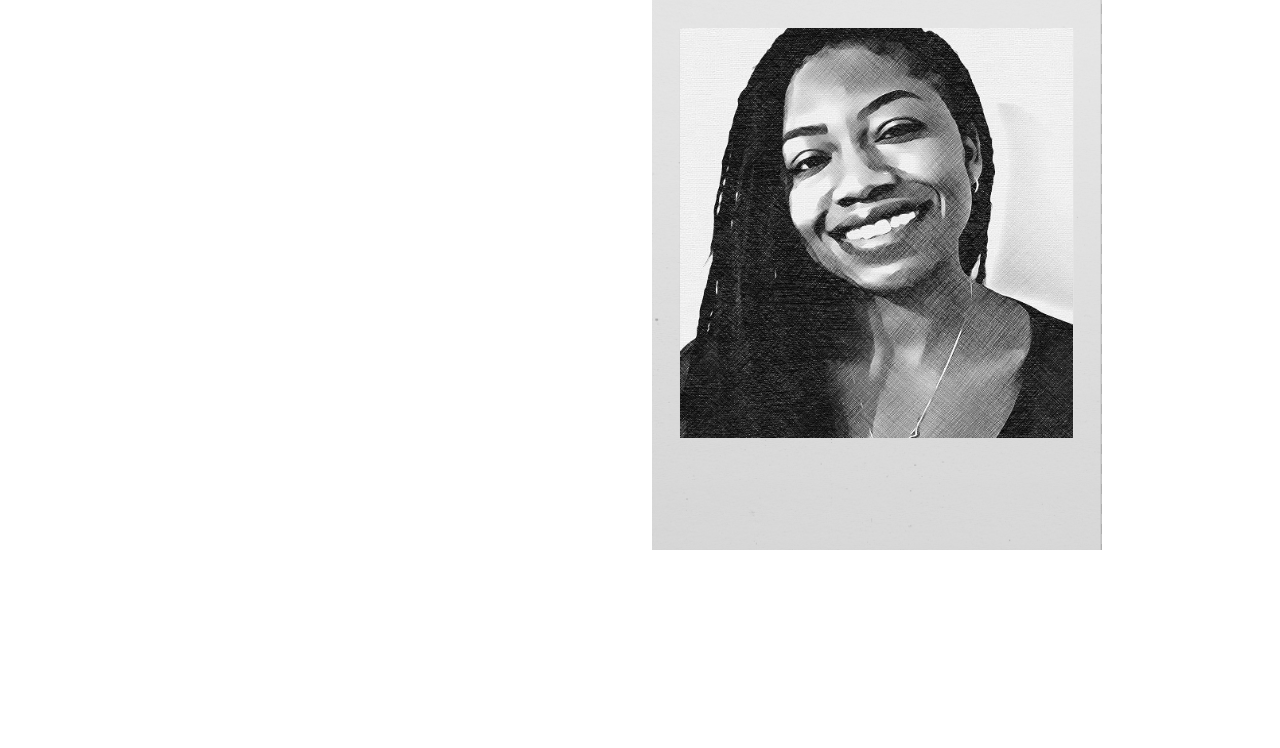
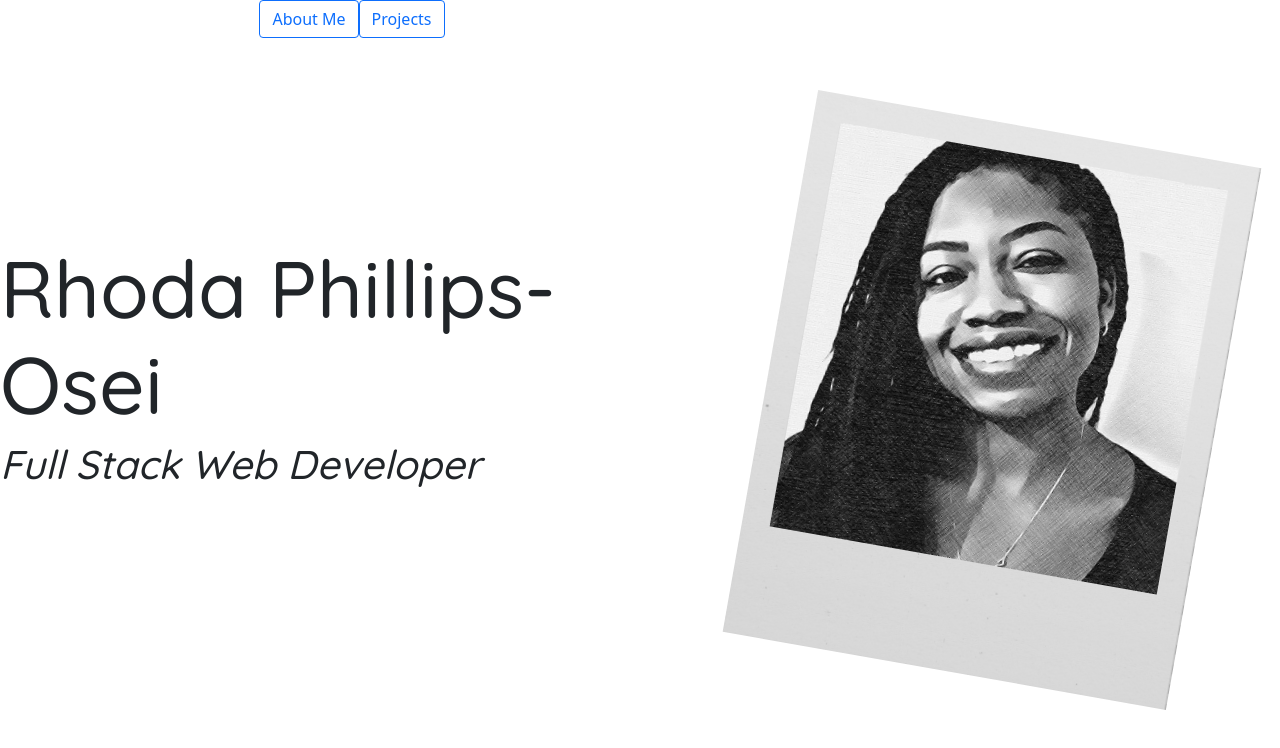
Before and after one commit to rphillipsosei/portfolio-app, a Next.js app: page / in a window 1280 px wide. Shown: the top 748 px of the page. Built offline with nearby package versions, Linux system fonts and the light colour scheme.

Commit message:
Add home title, home buttons

```diff
--- a/pages/index.js
+++ b/pages/index.js
@@ -2,7 +2,7 @@ import Head from "next/head";
 
 import "bootstrap/dist/css/bootstrap.min.css";
 import styles from "../styles/Home.module.css";
-import Image from "next/image";
+
 
 export default function Home() {
   <Head>
@@ -11,15 +11,23 @@ export default function Home() {
 
   return (
 
-  <div className="container">
-<div className="row">
-  <div className="col left-side-home">
+  <div className={styles.container}>
 
-  </div>
-  <div className="col right-side-home">
+  <div  className={styles.rightsidehome}>
+    <p>
+<h1>Rhoda Phillips-Osei</h1>
+<h3>Full Stack Web Developer</h3>
+ </p>
+ <div class="homebtns">
+ <button type="button" class="btn btn-outline-primary">About Me</button>
+ <button type="button" class="btn btn-outline-primary">Projects</button>
+ </div>
+ </div>
+  <div   className={styles.leftsidehome}>
+
   <img src="/rhopolaroid.png" alt="Rhoda Phillips-Osei" className={styles.homeimg}></img>
-  </div>
+ </div>
 </div>
-  </div>
+
   );
 };
--- a/styles/Home.module.css
+++ b/styles/Home.module.css
@@ -1,5 +1,53 @@
-.right-side-home {
+@import url("https://fonts.googleapis.com/css2?family=Quicksand:wght@500&display=swap");
+
+
+.container {
+display: flex;
+    width: 100vw;
+    height: auto;
+
+}
+
+
+.rightsidehome {
+    flex-direction: column;
+    height: 100vh;
+    width: 55vw;
     display: flex;
+    justify-content: flex-start;
     align-items: center;
+
+}
+
+.leftsidehome {
+    height: 100vh;
+    width: 45vw;
+    display: flex;
     justify-content: center;
+    align-items: center;
 }
+
+.homeimg {
+    transform: rotate(10deg);
+}
+
+.rightsidehome p {
+    flex-direction: row;
+    position: absolute;
+    top: 30%
+}
+.rightsidehome h1{
+   font-size: 80px;
+   font-family: "Quicksand", sans-serif;
+
+}
+
+.rightsidehome h3{
+    font-size: 40px;
+    font-family: "Quicksand", sans-serif;
+    font-style: italic;
+ }
+
+ .homebtns {
+
+ }
```
Also changed, not shown: styles/globals.css (line endings or trailing spaces).
